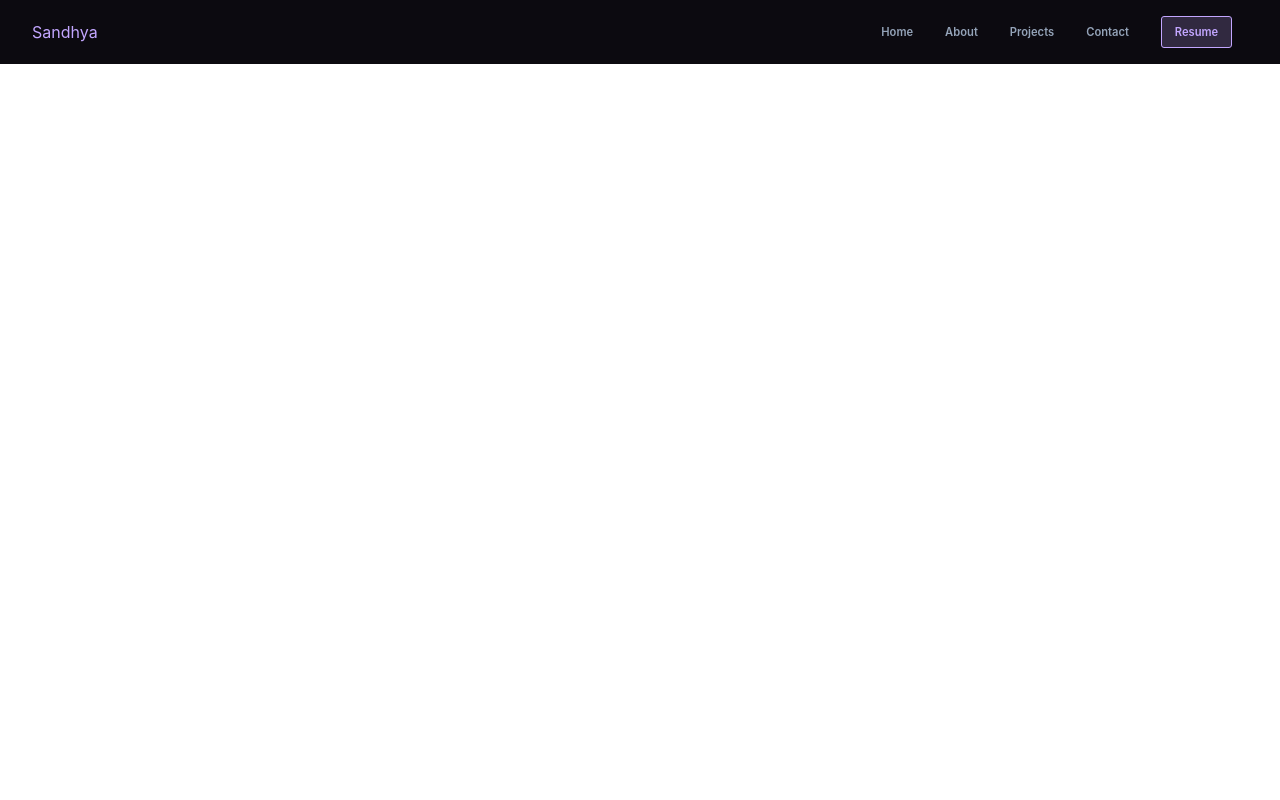
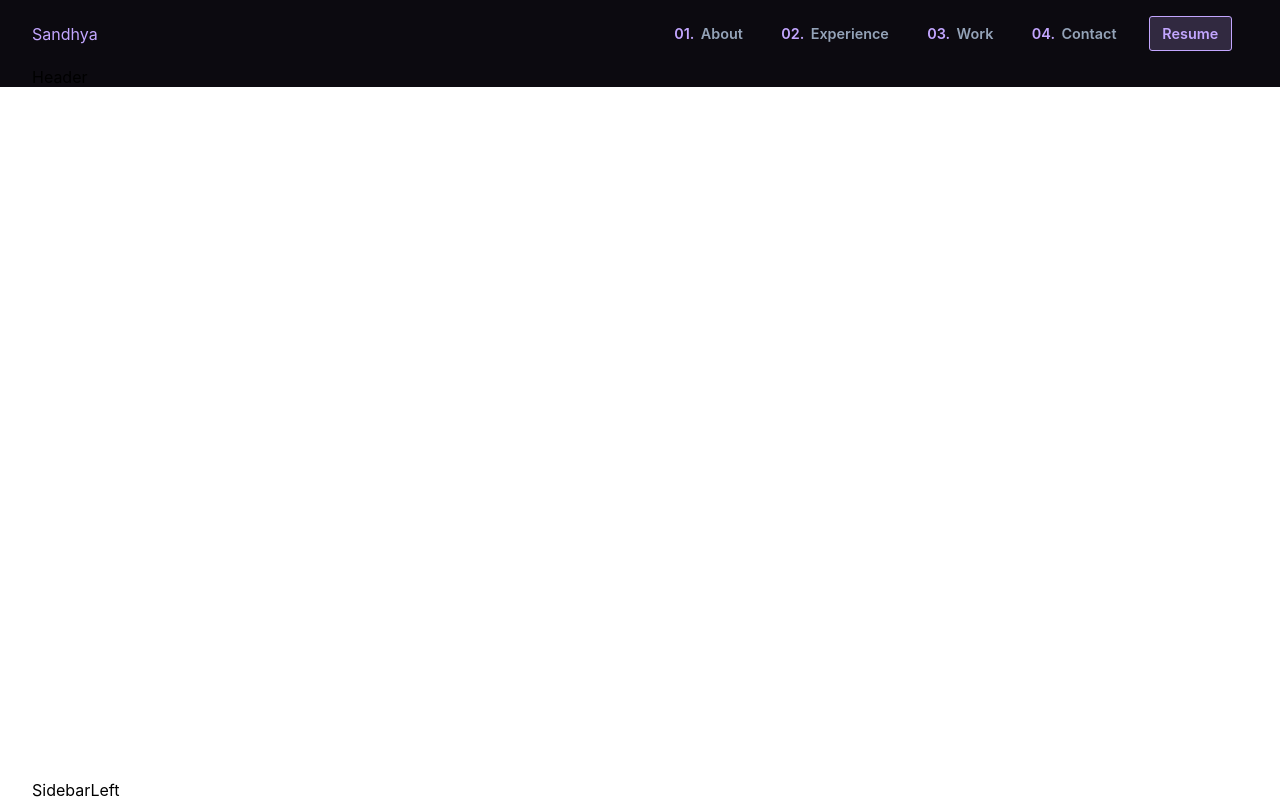
Before and after one commit to SandhyaR1007/sandhya-rajwanshi-dev, a React (Create React App) app: page / in a window 1280 px wide. Built offline with nearby package versions, Linux system fonts and the light colour scheme.

Commit message:
add: header and sidebarLEdt component

```diff
--- a/src/App.js
+++ b/src/App.js
@@ -1,11 +1,15 @@
 import React from "react";
 import "./App.css";
+import Header from "./components/header/Header";
 import Navbar from "./components/navbar/Navbar";
+import SidebarLeft from "./components/sidebarLeft/SidebarLeft";
 
 const App = () => {
   return (
     <div className="app">
       <Navbar />
+      <SidebarLeft />
+      <Header />
     </div>
   );
 };
--- /dev/null
+++ b/src/components/header/Header.js
@@ -0,0 +1,6 @@
+import React from "react";
+
+const Header = () => {
+  return <div className="Header">Header</div>;
+};
+export default Header;
--- a/src/components/navbar/Navbar.css
+++ b/src/components/navbar/Navbar.css
@@ -7,6 +7,7 @@
 }
 .navbar__navbrand {
   color: var(--purple);
+  cursor: pointer;
 }
 .navbar__navlinks > ul {
   list-style: none;
@@ -16,12 +17,17 @@
 }
 .navbar__navlinks > ul > li {
   margin: 0 1rem;
-  font-size: 0.7rem;
+  font-size: 0.9rem;
   cursor: pointer;
   font-weight: 600;
 }
 .navbar__navlinks > ul > li:hover {
   color: var(--purple);
+  transition: color 0.2s ease-in;
+}
+.navbar__navlinks > ul > li > span {
+  color: var(--purple);
+  margin: 0 0.4rem;
 }
 li:last-child {
   color: var(--purple);
--- a/src/components/navbar/Navbar.js
+++ b/src/components/navbar/Navbar.js
@@ -6,10 +6,18 @@ const Navbar = () => {
       <div className="navbar__navbrand">Sandhya</div>
       <div className="navbar__navlinks">
         <ul>
-          <li>Home</li>
-          <li>About</li>
-          <li>Projects</li>
-          <li>Contact</li>
+          <li>
+            <span>01.</span>About
+          </li>
+          <li>
+            <span>02.</span>Experience
+          </li>
+          <li>
+            <span>03.</span>Work
+          </li>
+          <li>
+            <span>04.</span>Contact
+          </li>
           <li>Resume</li>
         </ul>
       </div>
--- /dev/null
+++ b/src/components/sidebarLeft/SidebarLeft.css
@@ -0,0 +1,4 @@
+.sidebarLeft {
+  position: absolute;
+  bottom: 0;
+}
--- /dev/null
+++ b/src/components/sidebarLeft/SidebarLeft.js
@@ -0,0 +1,6 @@
+import React from "react";
+import "./SidebarLeft.css";
+const SidebarLeft = () => {
+  return <div className="sidebarLeft">SidebarLeft</div>;
+};
+export default SidebarLeft;
```
